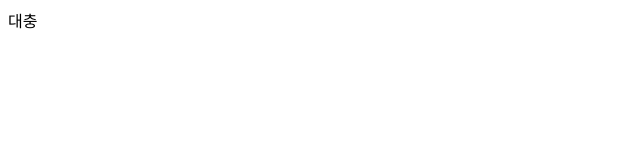
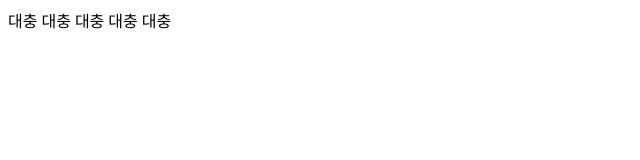
Before and after one commit to shineunbijj/test, a plain HTML site: page index.html in a window 1280 px wide. Shown: the whole page, without its empty margins (0-640 px from the left). Drawn offline with Linux system fonts and the light colour scheme.

Commit message:
230320 수정

```diff
--- a/index.html
+++ b/index.html
@@ -8,5 +8,9 @@
     </head>
     <body>
         대충
+        대충
+        대충
+        대충
+        대충
     </body>
 </html>
```
